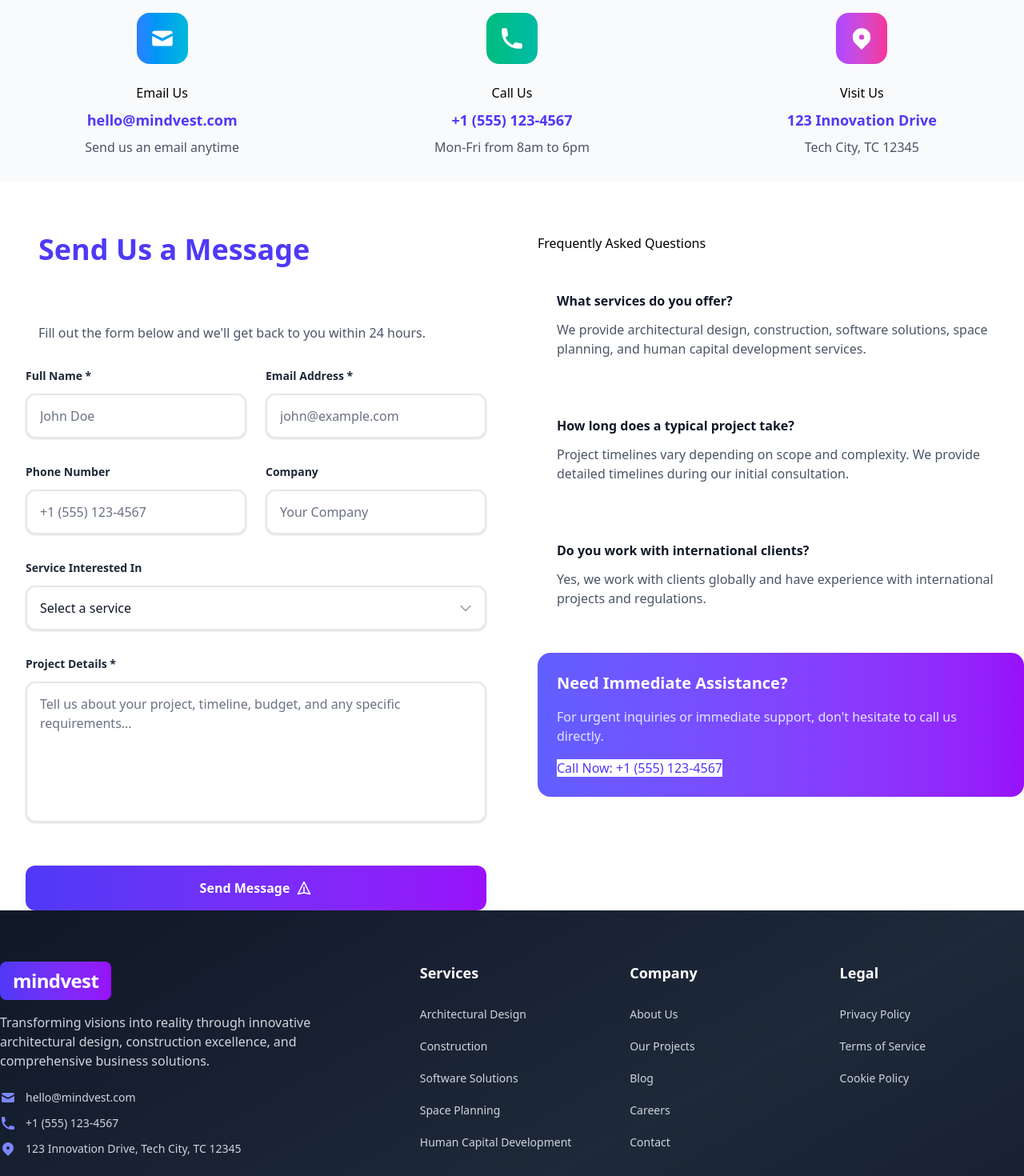
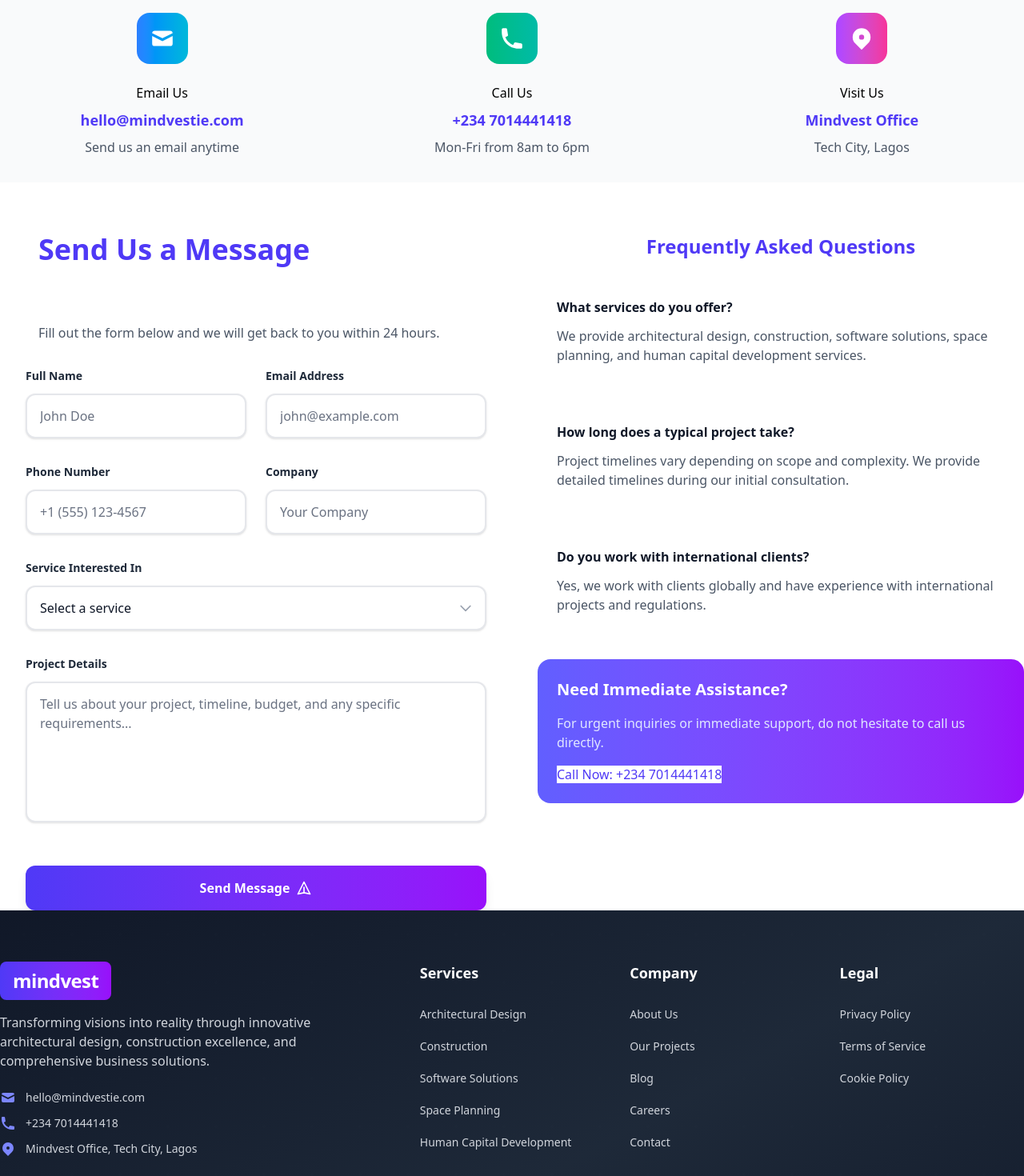
Before and after one commit to DevzekiFaith/work-web, a Next.js app: page /contact in a window 1280 px wide. Shown: the part 320-1790 px from the top of the page at 80% size. Built offline with nearby package versions, Linux system fonts and the light colour scheme.

Commit message:
New-Level

```diff
--- a/src/app/contact/page.tsx
+++ b/src/app/contact/page.tsx
@@ -13,22 +13,22 @@ const contactInfo = [
   {
     icon: HiMail,
     title: 'Email Us',
-    details: 'hello@mindvest.com',
+    details: 'hello@mindvestie.com',
     description: 'Send us an email anytime',
     color: 'from-blue-500 to-cyan-500'
   },
   {
     icon: HiPhone,
     title: 'Call Us',
-    details: '+1 (555) 123-4567',
+    details: '+234 7014441418',
     description: 'Mon-Fri from 8am to 6pm',
     color: 'from-emerald-500 to-teal-500'
   },
   {
     icon: HiLocationMarker,
     title: 'Visit Us',
-    details: '123 Innovation Drive',
-    description: 'Tech City, TC 12345',
+    details: 'Mindvest Office',
+    description: 'Tech City, Lagos',
     color: 'from-purple-500 to-pink-500'
   }
 ];
@@ -120,7 +120,7 @@ export default function Contact() {
               transition={{ duration: 0.8, delay: 0.2 }}
             >
               Ready to transform your vision into reality? Get in touch with our expert team
-              and let&apos;s discuss how we can bring your ideas to life.
+              and let us discuss how we can bring your ideas to life.
             </motion.p>
           </div>
         </div>
@@ -167,14 +167,14 @@ export default function Contact() {
             >
               <h2 className="heading-2 mb-6 pb-12 font-bold text-indigo-600 dark:text-indigo-400 text-4xl ml-12">Send Us a Message</h2>
               <p className="body-large mb-8 text-gray-600 dark:text-gray-300 ml-12">
-                Fill out the form below and we&apos;ll get back to you within 24 hours.
+                Fill out the form below and we will get back to you within 24 hours.
               </p>
 
               <form onSubmit={handleSubmit} className="space-y-8 pl-8">
                 <div className="grid md:grid-cols-2 gap-6">
                   <div className="group">
                     <label htmlFor="name" className="block text-sm font-semibold text-gray-800 dark:text-gray-200 mb-3 group-focus-within:text-indigo-600 dark:group-focus-within:text-indigo-400 transition-colors duration-200">
-                      Full Name *
+                      Full Name
                     </label>
                     <div className="relative">
                       <input
@@ -191,7 +191,7 @@ export default function Contact() {
                   </div>
                   <div className="group">
                     <label htmlFor="email" className="block text-sm font-semibold text-gray-800 dark:text-gray-200 mb-3 group-focus-within:text-indigo-600 dark:group-focus-within:text-indigo-400 transition-colors duration-200">
-                      Email Address *
+                      Email Address
                     </label>
                     <div className="relative">
                       <input
@@ -273,7 +273,7 @@ export default function Contact() {
 
                 <div className="group">
                   <label htmlFor="message" className="block text-sm font-semibold text-gray-800 dark:text-gray-200 mb-3 group-focus-within:text-indigo-600 dark:group-focus-within:text-indigo-400 transition-colors duration-200">
-                    Project Details *
+                    Project Details
                   </label>
                   <div className="relative">
                     <textarea
@@ -326,7 +326,7 @@ export default function Contact() {
               transition={{ duration: 0.6, delay: 0.2 }}
               viewport={{ once: true }}
             >
-              <h2 className="heading-2 mb-6">Frequently Asked Questions</h2>
+              <h2 className="heading-2 mb-6 text-indigo-600 text-center text-2xl font-semibold">Frequently Asked Questions</h2>
               <div className="space-y-6">
                 {faqs.map((faq, index) => (
                   <div key={index} className="card p-6">
@@ -339,10 +339,10 @@ export default function Contact() {
               <div className="mt-8 p-6 bg-gradient-to-r from-indigo-500 to-purple-600 rounded-2xl text-white">
                 <h3 className="text-xl font-semibold mb-4">Need Immediate Assistance?</h3>
                 <p className="mb-4 text-indigo-100">
-                  For urgent inquiries or immediate support, don&apos;t hesitate to call us directly.
+                  For urgent inquiries or immediate support, do not hesitate to call us directly.
                 </p>
-                <Link href="tel:+15551234567" className="btn bg-white text-indigo-600 hover:bg-gray-100">
-                  Call Now: +1 (555) 123-4567
+                <Link href="tel:+2347014441418" className="btn bg-white text-indigo-600 hover:bg-gray-100">
+                  Call Now: +234 7014441418
                 </Link>
               </div>
             </motion.div>
@@ -388,7 +388,7 @@ export default function Contact() {
                   </Dialog.Title>
 
                   <p className="text-gray-600 mb-6">
-                    Thank you for reaching out to us. We&apos;ve received your message and
+                    Thank you for reaching out to us. We have received your message and
                     will get back to you within 24 hours.
                   </p>
 
--- a/src/components/Footer/Footer.tsx
+++ b/src/components/Footer/Footer.tsx
@@ -70,15 +70,15 @@ export default function Footer() {
                 <div className="space-y-3 mb-6">
                   <div className="flex items-center space-x-3 text-gray-300">
                     <HiMail className="w-5 h-5 text-indigo-400" />
-                    <span className="text-sm">hello@mindvest.com</span>
+                    <span className="text-sm">hello@mindvestie.com</span>
                   </div>
                   <div className="flex items-center space-x-3 text-gray-300">
                     <HiPhone className="w-5 h-5 text-indigo-400" />
-                    <span className="text-sm">+1 (555) 123-4567</span>
+                    <span className="text-sm">+234 7014441418</span>
                   </div>
                   <div className="flex items-center space-x-3 text-gray-300">
                     <HiLocationMarker className="w-5 h-5 text-indigo-400" />
-                    <span className="text-sm">123 Innovation Drive, Tech City, TC 12345</span>
+                    <span className="text-sm">Mindvest Office, Tech City, Lagos</span>
                   </div>
                 </div>
 
```
